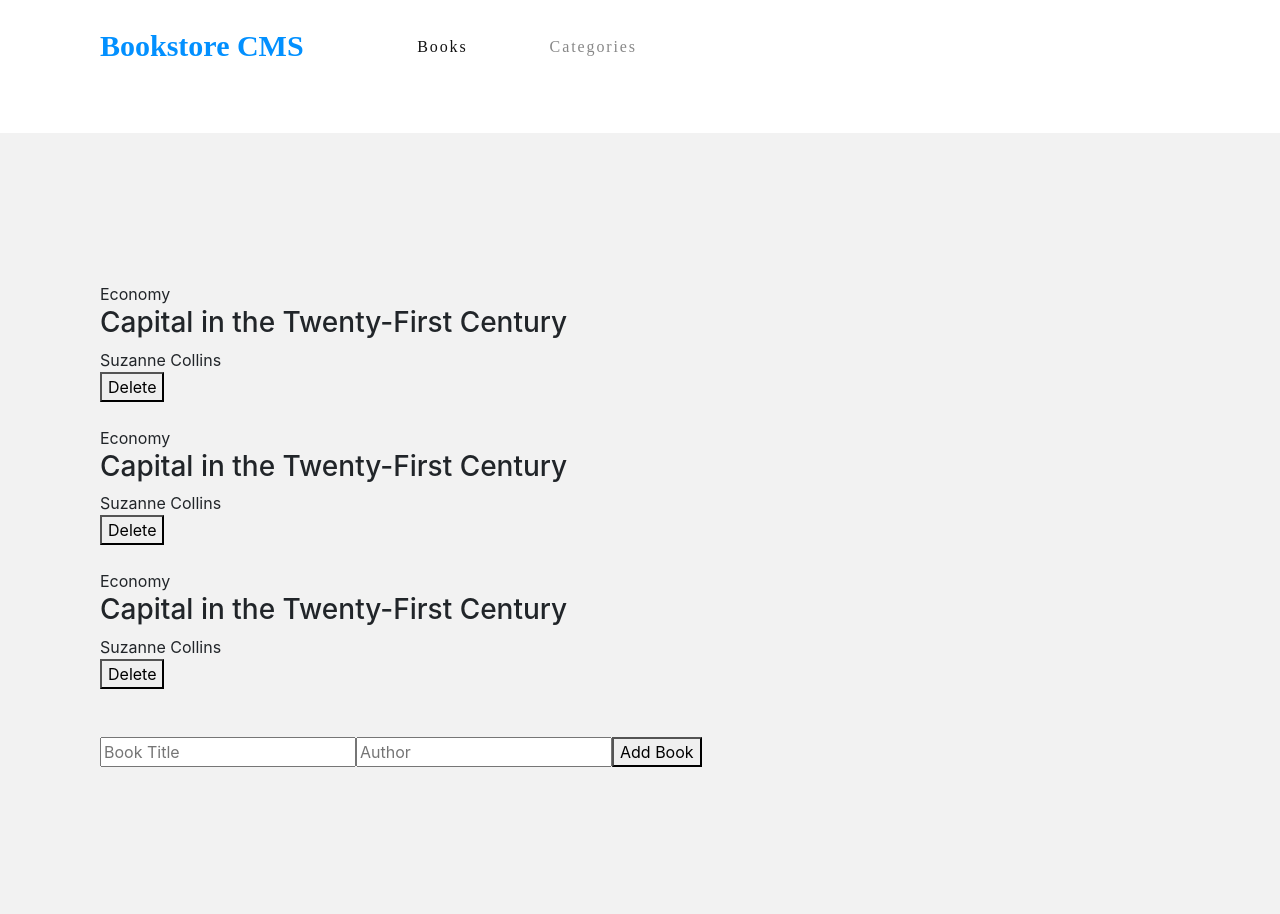
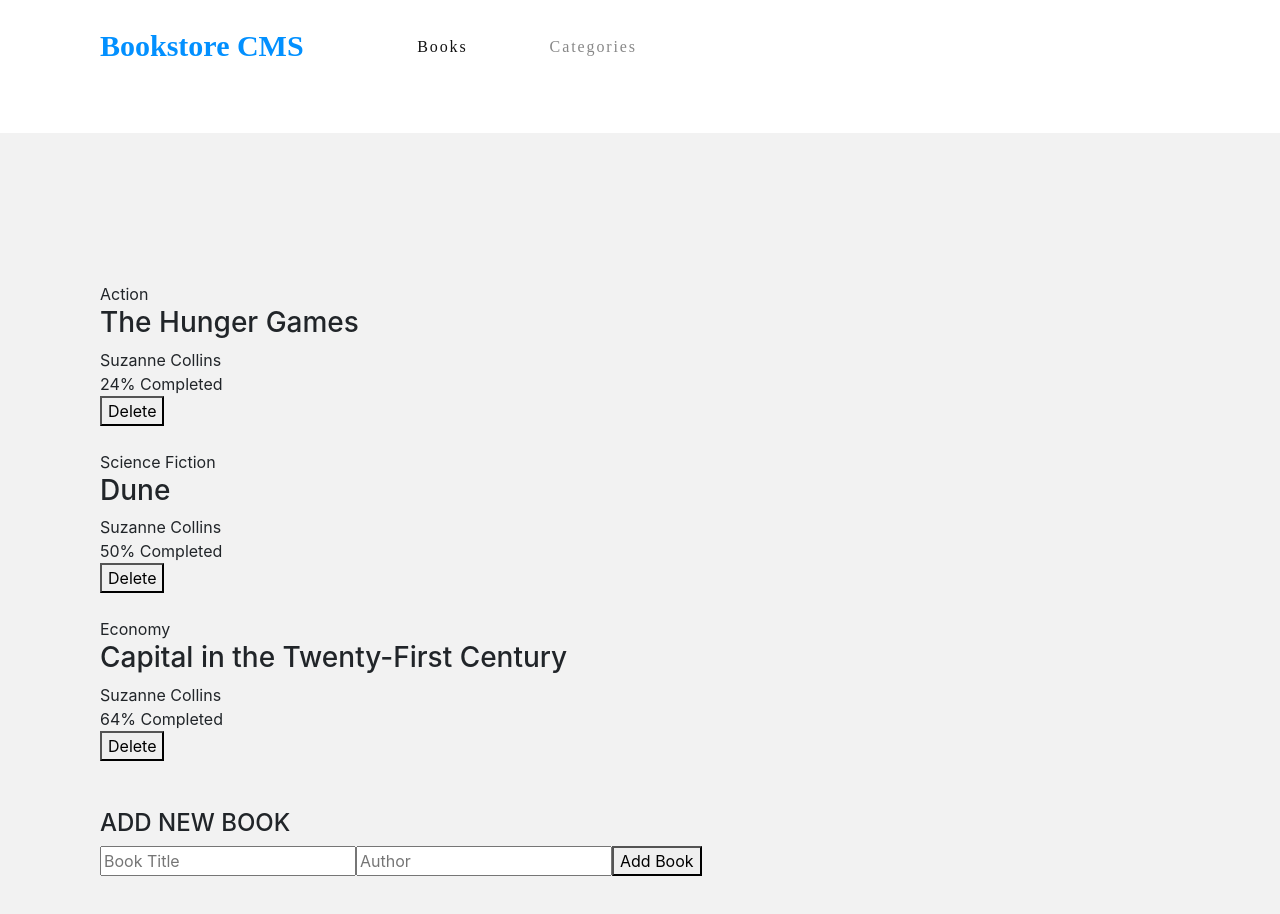
Before and after one commit to NalianAchei2020/bookstore, a React (Create React App) app: page / in a window 1280 px wide. Shown: the top 914 px of the page. Built offline with nearby package versions, Linux system fonts and the light colour scheme.

Commit message:
add books

```diff
--- a/src/components/book.js
+++ b/src/components/book.js
@@ -7,9 +7,21 @@ function Book() {
       <section className="booklist">
         <article>
           <div>
-            <span>Economy</span>
-            <h3>Capital in the Twenty-First Century</h3>
+            <span>Action</span>
+            <h3>The Hunger Games</h3>
             <span>Suzanne Collins</span>
+            <br />
+            <span>24% Completed</span>
+            <br />
+            <button type="button">Delete</button>
+          </div>
+          <br />
+          <div>
+            <span>Science Fiction</span>
+            <h3>Dune</h3>
+            <span>Suzanne Collins</span>
+            <br />
+            <span>50% Completed</span>
             <br />
             <button type="button">Delete</button>
           </div>
@@ -19,13 +31,7 @@ function Book() {
             <h3>Capital in the Twenty-First Century</h3>
             <span>Suzanne Collins</span>
             <br />
-            <button type="button">Delete</button>
-          </div>
-          <br />
-          <div>
-            <span>Economy</span>
-            <h3>Capital in the Twenty-First Century</h3>
-            <span>Suzanne Collins</span>
+            <span>64% Completed</span>
             <br />
             <button type="button">Delete</button>
           </div>
--- a/src/components/form.js
+++ b/src/components/form.js
@@ -4,6 +4,7 @@ function Form() {
   return (
     <section>
       <form>
+        <h4>ADD NEW BOOK</h4>
         <input type="text" placeholder="Book Title" />
         <input type="text" placeholder="Author" />
         <button type="button">Add Book</button>
```
